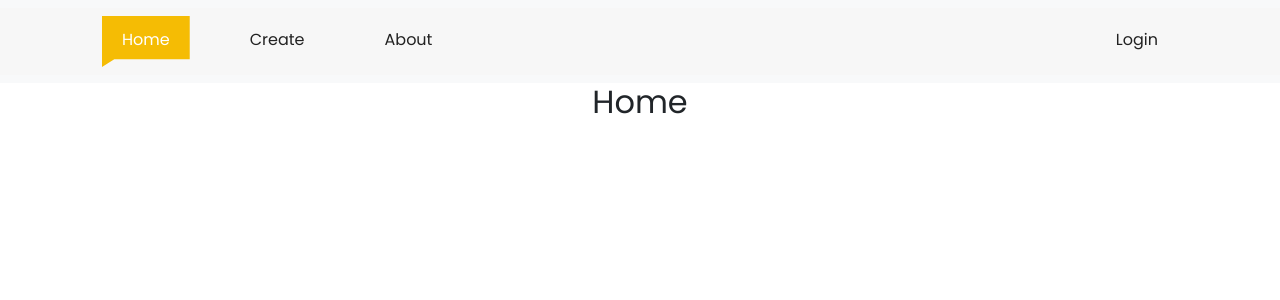
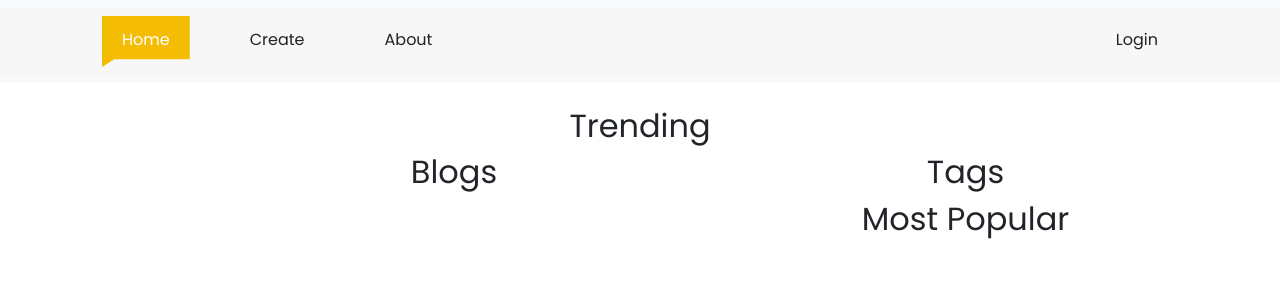
Before and after one commit to shubhamp1901/react-blog, a React (Create React App) app: page / in a window 1280 px wide. Shown: the top 300 px of the page. Built offline with nearby package versions, Linux system fonts and the light colour scheme; no server answers.

Commit message:
homepage changes

```diff
--- a/src/pages/Home.js
+++ b/src/pages/Home.js
@@ -2,8 +2,19 @@ import React from 'react'
 
 const Home = () => {
   return (
-    <div>
-        <h2>Home</h2>
+    <div className='container-fluid pb-4 pt-4 padding'>
+      <div className='container padding'>
+          <div className='row mx-0'>
+            <h2>Trending</h2>
+            <div className='col-md-8'>
+              <h2>Blogs</h2>
+            </div>
+            <div className='col-md-3'>
+              <h2>Tags</h2>
+              <h2>Most Popular</h2>
+            </div>
+          </div>
+      </div>
     </div>
   )
 }
```
Also changed, not shown: src/components/BlogSection.js (added, +38 -0 lines), src/firebase.js (line endings or trailing spaces).
